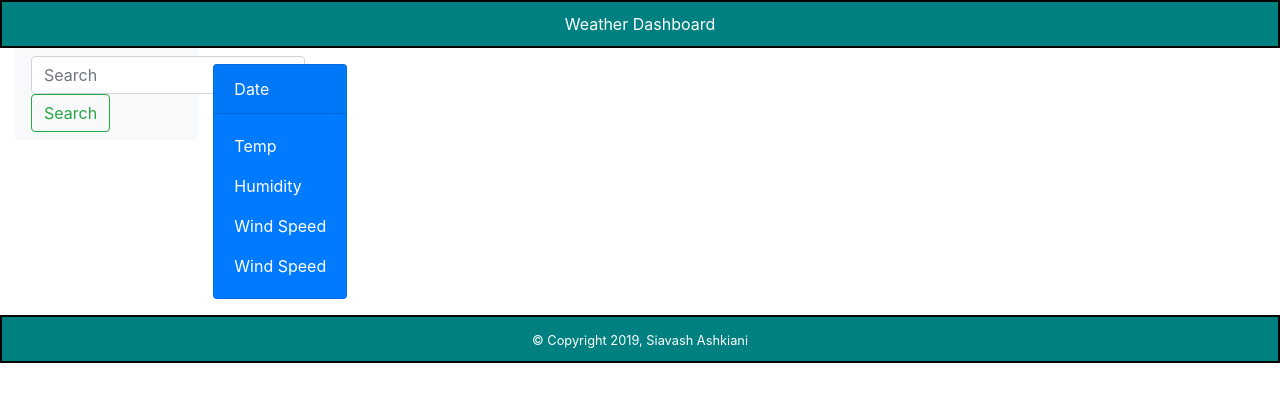
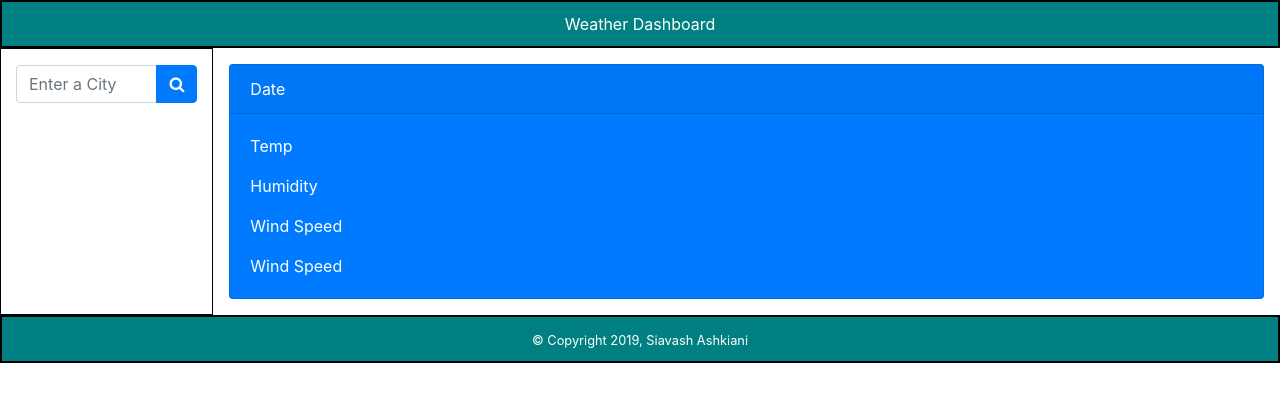
Before and after one commit to ashkiani/WeatherDashboard, a plain HTML site: page index.html in a window 1280 px wide. Drawn offline with nearby package versions, Linux system fonts and the light colour scheme.

Commit message:
Fixed the Search column sizing issue - and replaced the Search button by a smaller icon

```diff
--- a/assets/css/style.css
+++ b/assets/css/style.css
@@ -21,3 +21,6 @@ header,footer{
   text-align: center;
   color:white;
 }
+#search-col{
+  border: 1px solid black;
+}
--- a/index.html
+++ b/index.html
@@ -9,6 +9,7 @@
     <meta name="author" content="Siavash Ashkiani">
     <link rel="stylesheet" href="https://maxcdn.bootstrapcdn.com/bootstrap/4.0.0/css/bootstrap.min.css"
         integrity="sha384-Gn5384xqQ1aoWXA+058RXPxPg6fy4IWvTNh0E263XmFcJlSAwiGgFAW/dAiS6JXm" crossorigin="anonymous">
+    <link rel="stylesheet" href="https://cdnjs.cloudflare.com/ajax/libs/font-awesome/4.7.0/css/font-awesome.min.css">
     <link rel="stylesheet" type="text/css" href="assets/css/style.css">
     <script src="https://cdnjs.cloudflare.com/ajax/libs/jquery/3.2.1/jquery.min.js"></script>
     <script src="assets/scripts/moment.min.js"></script>
@@ -22,28 +23,27 @@
     </header>
     <div class="container-fluid">
         <div class="row">
-            <div class="col-md-2">
-                <nav class="navbar navbar-light bg-light mb-2">
-                    <form class="form-inline">
-                        <input class="form-control mr-sm-2" id="searchText" type="search" placeholder="Search"
-                            aria-label="Search">
-                        <button class="btn btn-outline-success my-2 my-sm-0" id="searchBtn"
-                            type="submit">Search</button>
-                    </form>
-                </nav>
+            <div class="col-2" id="search-col">
+                <div class="input-group my-3">
+                    <input type="text" class="form-control" placeholder="Enter a City" id="searchText">
+                    <div class="input-group-append">
+                        <button class="btn btn-primary" type="button" id="searchBtn"><i
+                                class="fa fa-search"></i></button>
+                    </div>
+                </div>
                 <div class="row" id="searchMsg">
 
                 </div>
-                <div class="row" id="recentSearches">
+                <div class="btn-group-vertical" id="recentSearches">
 
                 </div>
             </div>
-            <div class="col-md-10" id="col2">
+            <div class="col-10"  id="result-col">
                 <div class="row" id="currentWeatherDiv">
-                    <div class="card text-white bg-primary my-3" >
+                    <div class="card text-white bg-primary m-3 w-100" >
                         <div class="card-header" id="currentWeatherHeader">Date</div>
                         <div class="card-body">
-                            <!-- <h5 class="card-title" id="currentWeatherTemp">Temp</h5> -->
+
                             <p class="card-text" id="currentWeatherTemp">Temp</p>
                             <p class="card-text" id="currentWeatherHum">Humidity</p>
                             <p class="card-text" id="currentWeatherWind">Wind Speed</p>
@@ -55,8 +55,8 @@
 
                 </div>
             </div>
+
         </div>
-
     </div>
     <footer>
         <small>&copy; Copyright 2019, Siavash Ashkiani</small>
```
